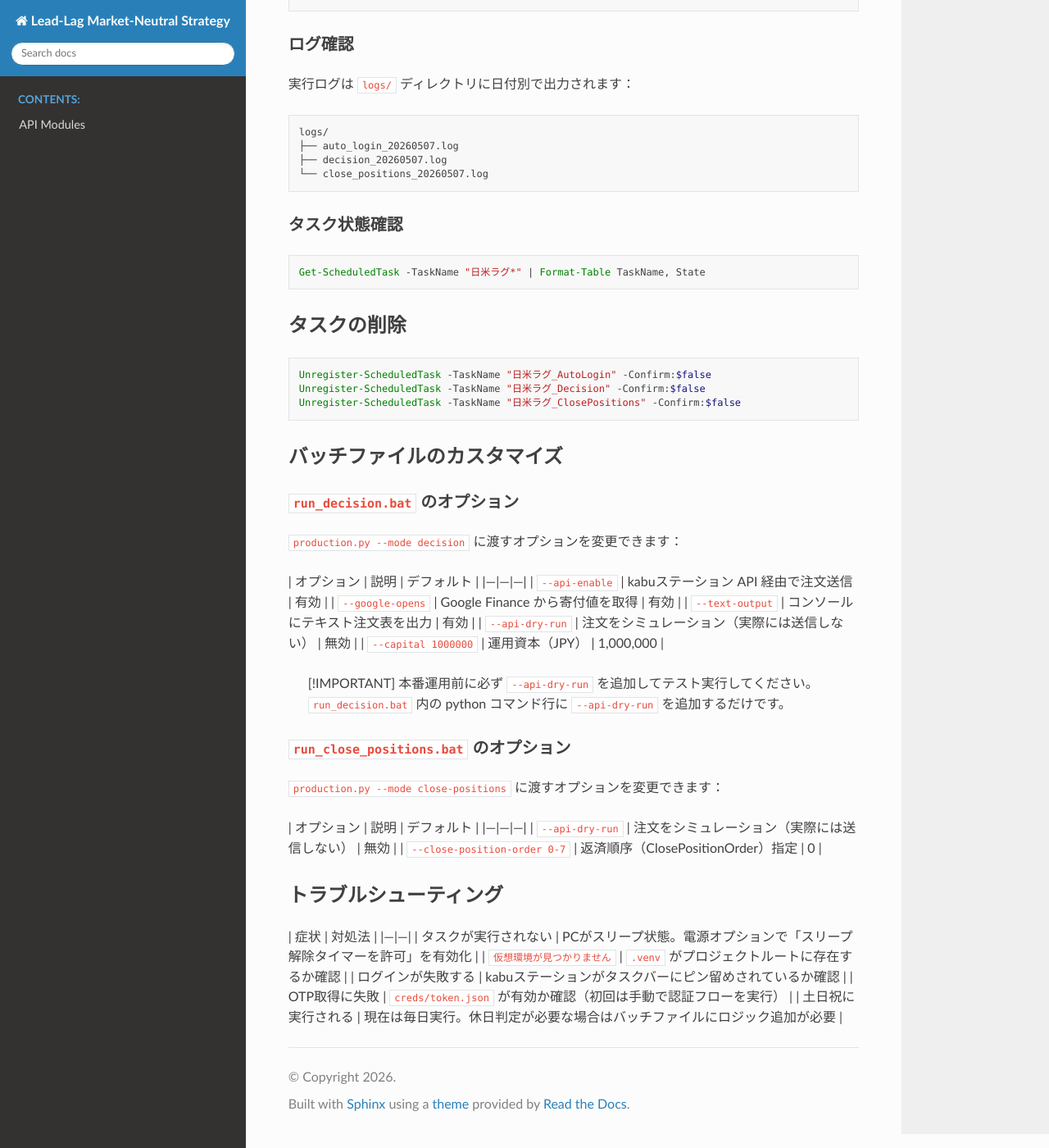
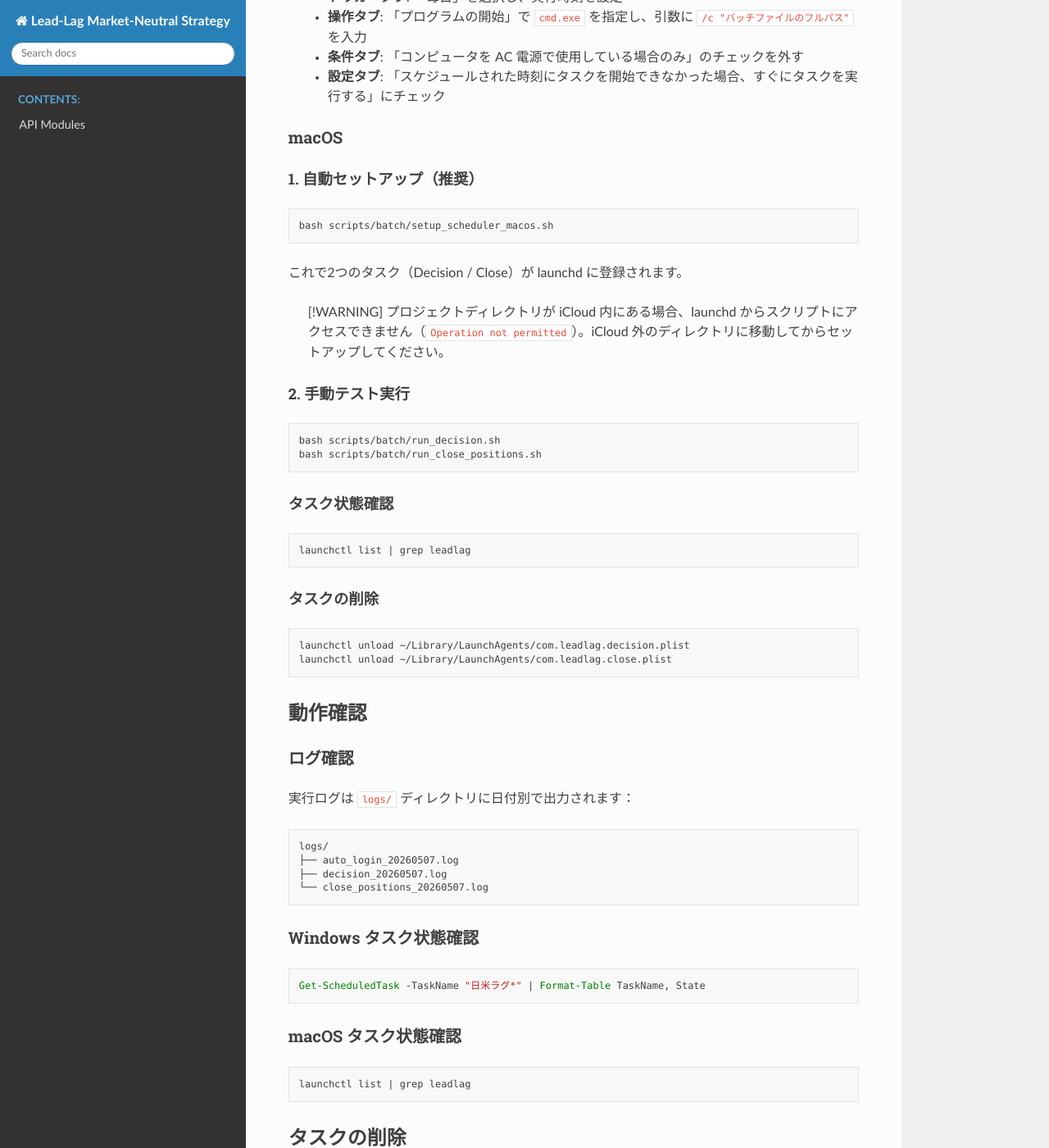
Before and after one commit to shonen0129/NightManager, a Sphinx documentation site: the page built from docs/SCHEDULER_SETUP.md, in a window 1280 px wide and 1400 px high, scrolled down 1472 px. Shown: the whole window at 82% size. Built offline with Sphinx 7.4.7 and the Read the Docs theme 3.1.0, drawn with Linux system fonts in a browser that asks for light colours; pages that are not in the unit, such as notebooks, are missing from menus; some of the changed text lies outside the part shown.

Commit message:
docs: update scheduler setup guide and batch scripts for cross-platform support and new CLI structure
- Update SCHEDULER_SETUP.md to document both Windows and macOS setup procedures with platform-specific instructions
- Add iCloud directory warning for macOS (launchd fails with "Operation not permitted" in iCloud folders)
- Change script references from `production.py --mode` to `leadlag cli decision/close` commands
- Update batch script comments and log messages to reflect new CLI command structure
- Add

````diff
--- a/docs/SCHEDULER_SETUP.md
+++ b/docs/SCHEDULER_SETUP.md
@@ -1,37 +1,46 @@
 # 自動スケジューラ セットアップガイド
 
-Windows タスクスケジューラを使用して、日米ラグ戦略の自動実行を設定する手順です。
+日米ラグ戦略の自動実行を設定する手順です。Windows と macOS の両方に対応しています。
 
 ## スケジュール一覧
 
-| タスク名 | 実行時刻 | スクリプト | 内容 |
-|---|---|---|---|
-| `日米ラグ_AutoLogin` | 毎朝 7:00 | `run_auto_login.bat` | kabuステーション自動ログイン |
-| `日米ラグ_Decision` | 毎朝 9:00 | `run_decision.bat` | 売買判定 (`--mode decision`) |
-| `日米ラグ_ClosePositions` | 毎日 14:00 | `run_close_positions.bat` | 引け反対売買 (`--mode close-positions`) |
+| タスク名 | 実行時刻 | Windows | macOS | 内容 |
+|---|---|---|---|---|
+| `日米ラグ_AutoLogin` | 毎朝 7:00 | `run_auto_login.bat` | — | kabuステーション自動ログイン |
+| `日米ラグ_Decision` | 毎朝 9:05 | `run_decision.bat` | `run_decision.sh` | 売買判定 (`leadlag cli decision`) |
+| `日米ラグ_ClosePositions` | 毎日 14:50 | `run_close_positions.bat` | `run_close_positions.sh` | 引け反対売買 (`leadlag cli close`) |
 
 ## 前提条件
 
+### 共通
+- `.env` に `KABU_ACCOUNT_NUMBER`, `KABU_PASSWORD` 等の環境変数が設定済みであること
+- `creds/credentials.json` (Gmail API) が配置済みで、初回認証（`token.json` 生成）が完了していること
+
+### Windows
 - Windows 10/11
 - Python 仮想環境 (`.venv`) がプロジェクトルートに存在すること
-- `src/.env` に `KABU_ACCOUNT_NUMBER`, `KABU_PASSWORD` 等の環境変数が設定済みであること
-- `creds/credentials.json` (Gmail API) が配置済みで、初回認証（`token.json` 生成）が完了していること
+
+### macOS
+- Python 仮想環境 (`.venv-mac`) がプロジェクトルートに存在すること
+- プロジェクトディレクトリが iCloud 外にあること（iCloud 内では launchd が `Operation not permitted` エラーで実行できません）
 
 ## セットアップ手順
 
-### 1. 自動セットアップ（推奨）
+### Windows
+
+#### 1. 自動セットアップ（推奨）
 
 PowerShell を **管理者として** 開き、以下を実行：
 
 ```powershell
-cd "プロジェクトディレクトリのパス\scripts"
+cd "プロジェクトディレクトリのパス\scripts\batch"
 Set-ExecutionPolicy -ExecutionPolicy RemoteSigned -Scope CurrentUser
 .\setup_scheduler.ps1
 ```
 
 これで3つのタスクがすべて登録されます。
 
-### 2. 手動セットアップ
+#### 2. 手動セットアップ
 
 タスクスケジューラ GUI (`taskschd.msc`) から手動で登録する場合：
 
@@ -44,16 +53,40 @@ Set-ExecutionPolicy -ExecutionPolicy RemoteSigned -Scope CurrentUser
    - **条件タブ**: 「コンピュータを AC 電源で使用している場合のみ」のチェックを外す
    - **設定タブ**: 「スケジュールされた時刻にタスクを開始できなかった場合、すぐにタスクを実行する」にチェック
 
+### macOS
+
+#### 1. 自動セットアップ（推奨）
+
+```bash
+bash scripts/batch/setup_scheduler_macos.sh
+```
+
+これで2つのタスク（Decision / Close）が launchd に登録されます。
+
+> [!WARNING]
+> プロジェクトディレクトリが iCloud 内にある場合、launchd からスクリプトにアクセスできません（`Operation not permitted`）。iCloud 外のディレクトリに移動してからセットアップしてください。
+
+#### 2. 手動テスト実行
+
+```bash
+bash scripts/batch/run_decision.sh
+bash scripts/batch/run_close_positions.sh
+```
+
+#### タスク状態確認
+
+```bash
+launchctl list | grep leadlag
+```
+
+#### タスクの削除
+
+```bash
+launchctl unload ~/Library/LaunchAgents/com.leadlag.decision.plist
+launchctl unload ~/Library/LaunchAgents/com.leadlag.close.plist
+```
+
 ## 動作確認
-
-### 手動テスト実行
-
-```powershell
-# 個別タスクを手動で実行
-schtasks /run /tn "日米ラグ_AutoLogin"
-schtasks /run /tn "日米ラグ_Decision"
-schtasks /run /tn "日米ラグ_ClosePositions"
-```
 
 ### ログ確認
 
@@ -66,13 +99,21 @@ logs/
 └── close_positions_20260507.log
 ```
 
-### タスク状態確認
+### Windows タスク状態確認
 
 ```powershell
 Get-ScheduledTask -TaskName "日米ラグ*" | Format-Table TaskName, State
 ```
 
+### macOS タスク状態確認
+
+```bash
+launchctl list | grep leadlag
+```
+
 ## タスクの削除
+
+### Windows
 
 ```powershell
 Unregister-ScheduledTask -TaskName "日米ラグ_AutoLogin" -Confirm:$false
@@ -80,11 +121,18 @@ Unregister-ScheduledTask -TaskName "日米ラグ_Decision" -Confirm:$false
 Unregister-ScheduledTask -TaskName "日米ラグ_ClosePositions" -Confirm:$false
 ```
 
-## バッチファイルのカスタマイズ
+### macOS
 
-### `run_decision.bat` のオプション
+```bash
+launchctl unload ~/Library/LaunchAgents/com.leadlag.decision.plist
+launchctl unload ~/Library/LaunchAgents/com.leadlag.close.plist
+```
 
-`production.py --mode decision` に渡すオプションを変更できます：
+## スクリプトのカスタマイズ
+
+### `run_decision` のオプション (Windows: `.bat` / macOS: `.sh`)
+
+`leadlag cli decision` に渡すオプションを変更できます：
 
 | オプション | 説明 | デフォルト |
 |---|---|---|
@@ -98,9 +146,9 @@ Unregister-ScheduledTask -TaskName "日米ラグ_ClosePositions" -Confirm:$false
 > 本番運用前に必ず `--api-dry-run` を追加してテスト実行してください。
 > `run_decision.bat` 内の python コマンド行に `--api-dry-run` を追加するだけです。
 
-### `run_close_positions.bat` のオプション
+### `run_close_positions` のオプション (Windows: `.bat` / macOS: `.sh`)
 
-`production.py --mode close-positions` に渡すオプションを変更できます：
+`leadlag cli close` に渡すオプションを変更できます：
 
 | オプション | 説明 | デフォルト |
 |---|---|---|
@@ -111,8 +159,10 @@ Unregister-ScheduledTask -TaskName "日米ラグ_ClosePositions" -Confirm:$false
 
 | 症状 | 対処法 |
 |---|---|
-| タスクが実行されない | PCがスリープ状態。電源オプションで「スリープ解除タイマーを許可」を有効化 |
-| `仮想環境が見つかりません` | `.venv` がプロジェクトルートに存在するか確認 |
+| タスクが実行されない (Windows) | PCがスリープ状態。電源オプションで「スリープ解除タイマーを許可」を有効化 |
+| タスクが実行されない (macOS) | プロジェクトがiCloud内にないか確認。iCloud内ではlaunchdが`Operation not permitted`で失敗します |
+| `仮想環境が見つかりません` (Windows) | `.venv` がプロジェクトルートに存在するか確認 |
+| `venv not found` (macOS) | `.venv-mac` がプロジェクトルートに存在するか確認 |
 | ログインが失敗する | kabuステーションがタスクバーにピン留めされているか確認 |
 | OTP取得に失敗 | `creds/token.json` が有効か確認（初回は手動で認証フローを実行） |
-| 土日祝に実行される | 現在は毎日実行。休日判定が必要な場合はバッチファイルにロジック追加が必要 |
+| 土日祝に実行される | 現在は毎日実行。休日判定が必要な場合はスクリプトにロジック追加が必要 |
````
Also changed, not shown: docs/ARCHITECTURE.md (+1 -1 lines), .windsurf/plans/model_improvement_plan.md, 5 other files.
